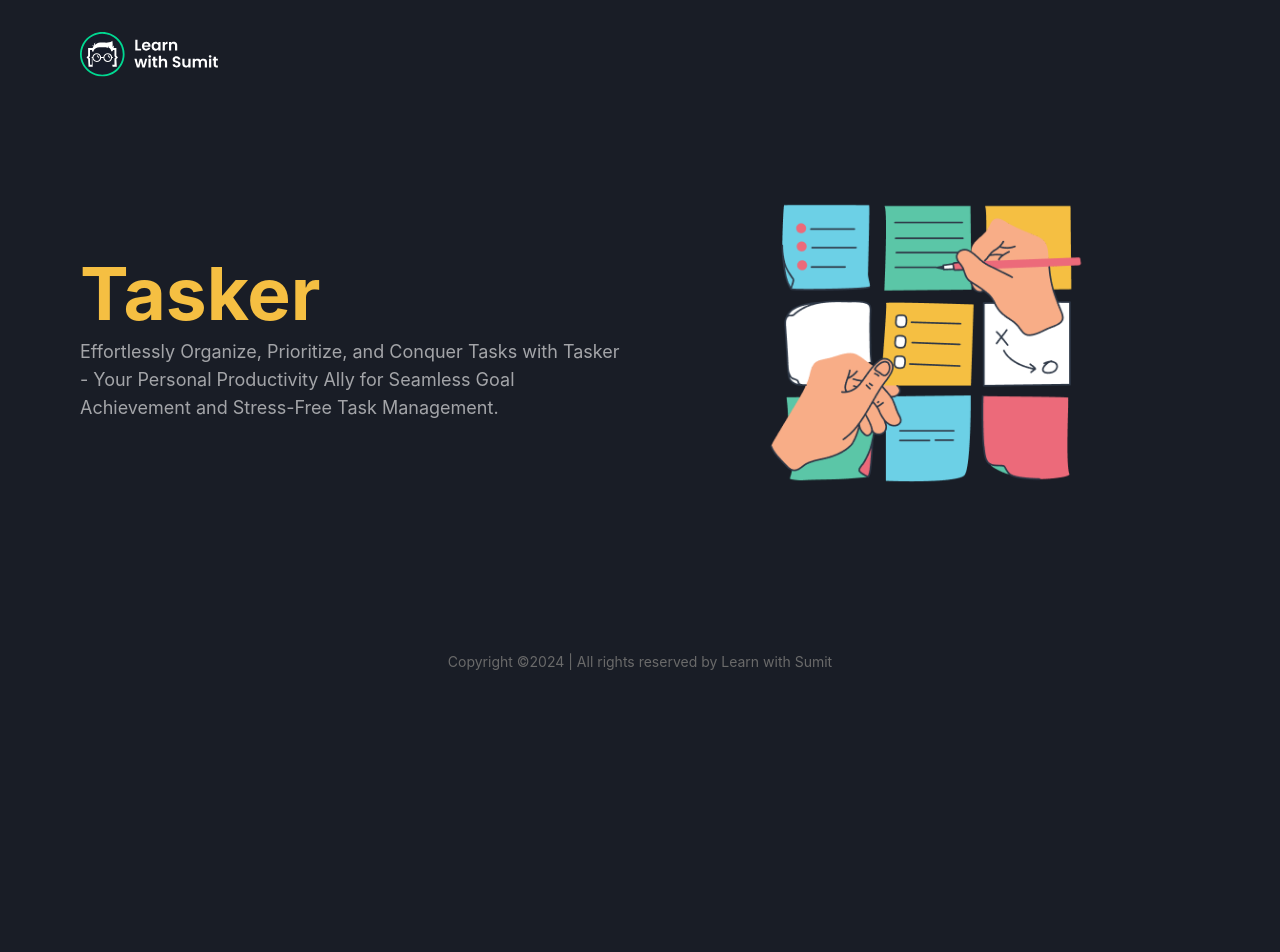
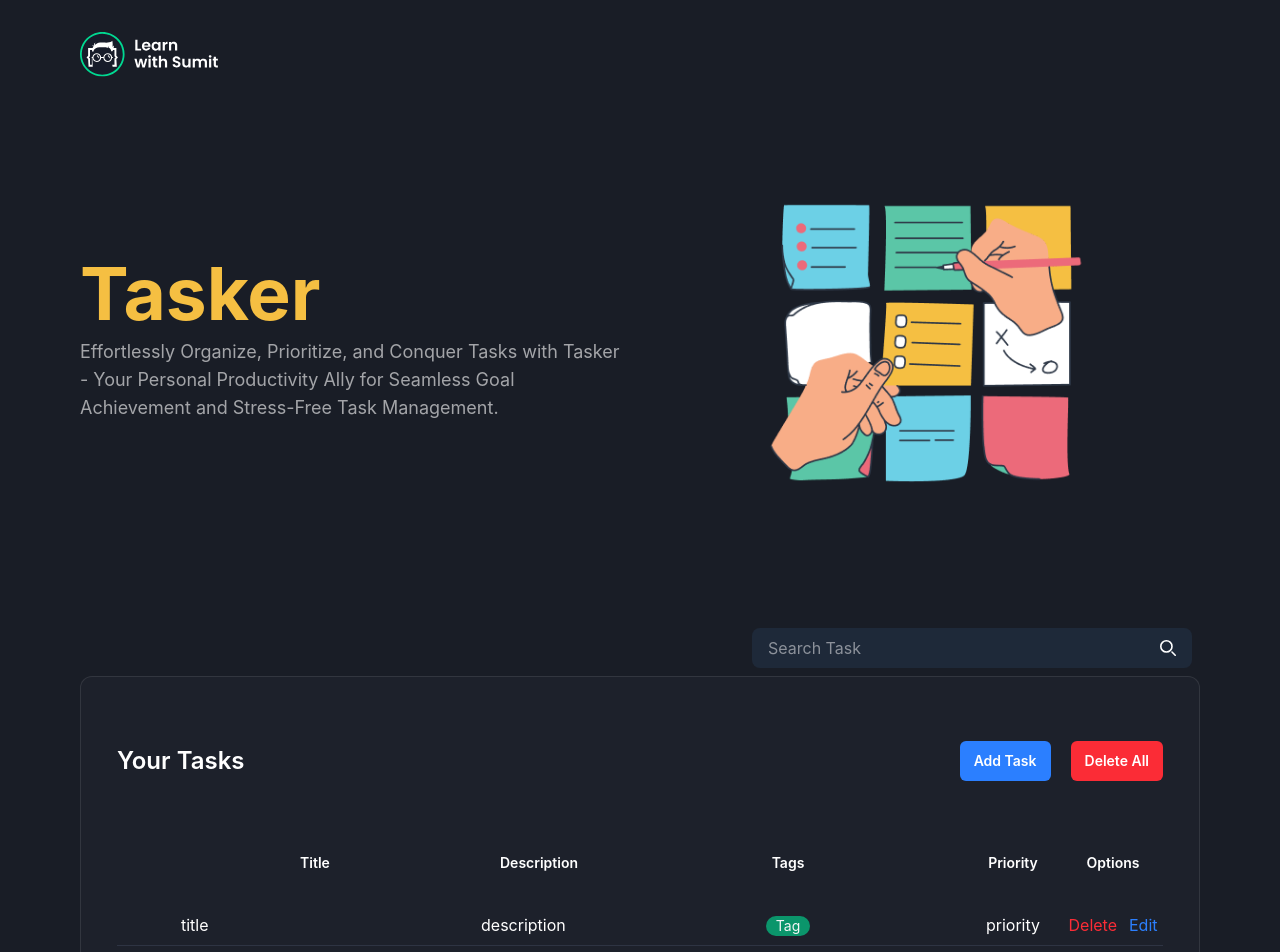
Before and after one commit to Tamanna5092/tasker-task-management, a React (Vite) app: page / in a window 1280 px wide. Shown: the top 952 px of the page. Before the commit the page ends 800 px from the top, so only its background shows below. Built offline with nearby package versions, Linux system fonts and the light colour scheme.

Commit message:
taskboard setup

```diff
--- a/src/App.jsx
+++ b/src/App.jsx
@@ -1,12 +1,14 @@
 import Footer from "./Footer";
 import Header from "./Header";
 import HeroSection from "./HeroSection";
+import TaskBaoard from "./Task/TaskBaoard";
 
 function App() {
   return (
     <>
       <Header></Header>
       <HeroSection></HeroSection>
+      <TaskBaoard></TaskBaoard>
       <Footer></Footer>
     </>
   );
--- /dev/null
+++ b/src/Task/SearchTask.jsx
@@ -0,0 +1,41 @@
+import React from 'react'
+
+export default function SearchTask() {
+  return (
+ <form>
+            <div className="flex">
+                <div className="relative overflow-hidden rounded-lg text-gray-50 md:min-w-[380px] lg:min-w-[440px]">
+                    <input
+                        type="search"
+                        id="search-dropdown"
+                        className="z-20 block w-full bg-gray-800 px-4 py-2 pr-10 focus:outline-none"
+                        placeholder="Search Task"
+                        value=""
+                        required
+                    />
+                    <button
+                        type="submit"
+                        className="absolute right-2 top-0 h-full rounded-e-lg text-white md:right-4"
+                    >
+                        <svg
+                            className="h-4 w-4"
+                            aria-hidden="true"
+                            xmlns="http://www.w3.org/2000/svg"
+                            fill="none"
+                            viewBox="0 0 20 20"
+                        >
+                            <path
+                                stroke="currentColor"
+                                stroke-linecap="round"
+                                stroke-linejoin="round"
+                                stroke-width="2"
+                                d="m19 19-4-4m0-7A7 7 0 1 1 1 8a7 7 0 0 1 14 0Z"
+                            />
+                        </svg>
+                        <span className="sr-only">Search</span>
+                    </button>
+                </div>
+            </div>
+        </form>
+  )
+}
--- /dev/null
+++ b/src/Task/TaskActions.jsx
@@ -0,0 +1,17 @@
+import React from "react";
+
+export default function TaskActions() {
+  return (
+    <div className="mb-14 items-center justify-between sm:flex">
+      <h2 className="text-2xl font-semibold max-sm:mb-4">Your Tasks</h2>
+      <div className="flex items-center space-x-5">
+        <button className="rounded-md bg-blue-500 px-3.5 py-2.5 text-sm font-semibold">
+          Add Task
+        </button>
+        <button className="rounded-md bg-red-500 px-3.5 py-2.5 text-sm font-semibold">
+          Delete All
+        </button>
+      </div>
+    </div>
+  );
+}
--- /dev/null
+++ b/src/Task/TaskBaoard.jsx
@@ -0,0 +1,20 @@
+import React from "react";
+import SearchTask from "./SearchTask";
+import TaskActions from "./TaskActions";
+import TaskList from "./TaskList";
+
+export default function TaskBaoard() {
+  return (
+    <section className="mb-20 container lg:px-20" id="tasks">
+      <div className="container">
+        <div className="p-2 flex justify-end">
+          <SearchTask></SearchTask>
+        </div>
+        <div className="rounded-xl border border-[rgba(206,206,206,0.12)] bg-[#1D212B] px-6 py-8 md:px-9 md:py-16">
+          <TaskActions></TaskActions>
+          <TaskList></TaskList>
+        </div>
+      </div>
+    </section>
+  );
+}
--- /dev/null
+++ b/src/Task/TaskList.jsx
@@ -0,0 +1,65 @@
+import React from "react";
+
+export default function TaskList() {
+  return (
+    <div className="overflow-auto">
+      <table className="table-fixed overflow-auto xl:w-full">
+        <thead>
+          <tr>
+            <th className="p-4 pb-8 text-sm font-semibold capitalize w-12"></th>
+            <th className="p-4 pb-8 text-sm font-semibold capitalize w-[300px]">
+              {" "}
+              Title{" "}
+            </th>
+            <th className="p-4 pb-8 text-sm font-semibold capitalize w-full">
+              {" "}
+              Description{" "}
+            </th>
+            <th className="p-4 pb-8 text-sm font-semibold capitalize md:w-[350px]">
+              {" "}
+              Tags{" "}
+            </th>
+            <th className="p-4 pb-8 text-sm font-semibold capitalize md:w-[100px]">
+              {" "}
+              Priority{" "}
+            </th>
+            <th className="p-4 pb-8 text-sm font-semibold capitalize md:w-[100px]">
+              {" "}
+              Options{" "}
+            </th>
+          </tr>
+        </thead>
+        <tbody>
+          <tr className="border-b border-[#2E3443] [&>td]:align-baseline [&>td]:px-4 [&>td]:py-2">
+            <td>
+              <button>
+                {/* <FaStar color="yellow" />
+                <FaStar color="gray" /> */}
+              </button>
+            </td>
+            <td>title</td>
+            <td>
+              <div>description</div>
+            </td>
+            <td>
+              <ul className="flex justify-center gap-1.5 flex-wrap">
+                <li>
+                  <span className="inline-block h-5 whitespace-nowrap rounded-[45px] bg-[#00D991A1] px-2.5 text-sm capitalize text-[#F4F5F6]">
+                    tag
+                  </span>
+                </li>
+              </ul>
+            </td>
+            <td className="text-center">priority</td>
+            <td>
+              <div className="flex items-center justify-center space-x-3">
+                <button className="text-red-500">Delete</button>
+                <button className="text-blue-500">Edit</button>
+              </div>
+            </td>
+          </tr>
+        </tbody>
+      </table>
+    </div>
+  );
+}
```
